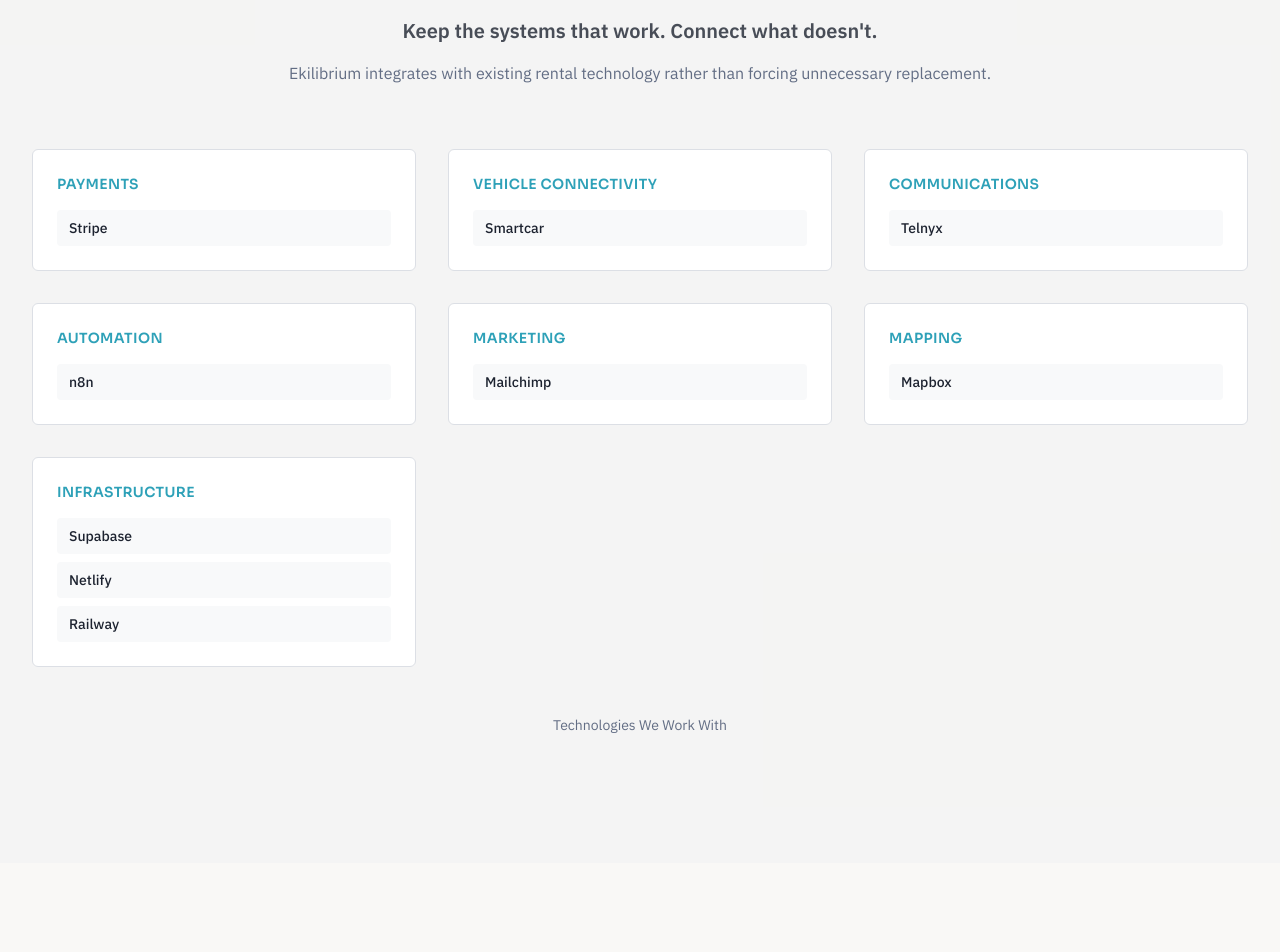
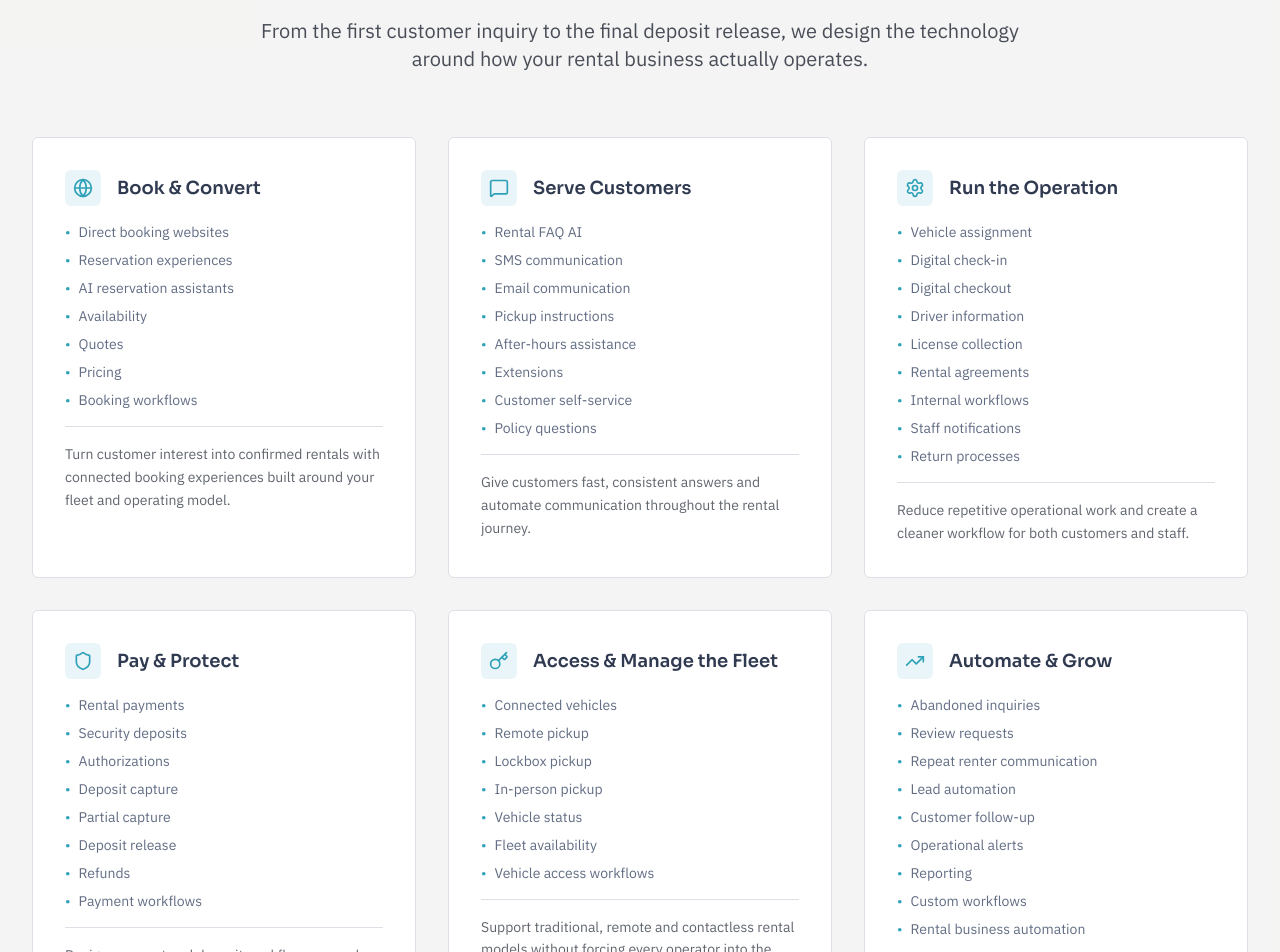
Before and after one commit to EkilibriumTechnologies/Ekilibrium-Technologies-Website, a Next.js app: page / in a window 1280 px wide. Shown: the part 6560-7512 px from the top of the page. Built offline with nearby package versions, Linux system fonts and the light colour scheme.

Commit message:
feat(ui): update operational capabilities section

```diff
--- a/src/components/home/IntegrationsSection.tsx
+++ b/src/components/home/IntegrationsSection.tsx
@@ -1,12 +1,98 @@
+import { Button } from "@/components/ui/button";
+import { Globe, MessageSquare, Settings, Shield, Key, TrendingUp } from "lucide-react";
+
 export function IntegrationsSection() {
-  const categories = [
-    { name: "Payments", techs: ["Stripe"] },
-    { name: "Vehicle Connectivity", techs: ["Smartcar"] },
-    { name: "Communications", techs: ["Telnyx"] },
-    { name: "Automation", techs: ["n8n"] },
-    { name: "Marketing", techs: ["Mailchimp"] },
-    { name: "Mapping", techs: ["Mapbox"] },
-    { name: "Infrastructure", techs: ["Supabase", "Netlify", "Railway"] },
+  const capabilities = [
+    {
+      icon: Globe,
+      title: "Book & Convert",
+      areas: [
+        "Direct booking websites",
+        "Reservation experiences",
+        "AI reservation assistants",
+        "Availability",
+        "Quotes",
+        "Pricing",
+        "Booking workflows",
+      ],
+      description: "Turn customer interest into confirmed rentals with connected booking experiences built around your fleet and operating model.",
+    },
+    {
+      icon: MessageSquare,
+      title: "Serve Customers",
+      areas: [
+        "Rental FAQ AI",
+        "SMS communication",
+        "Email communication",
+        "Pickup instructions",
+        "After-hours assistance",
+        "Extensions",
+        "Customer self-service",
+        "Policy questions",
+      ],
+      description: "Give customers fast, consistent answers and automate communication throughout the rental journey.",
+    },
+    {
+      icon: Settings,
+      title: "Run the Operation",
+      areas: [
+        "Vehicle assignment",
+        "Digital check-in",
+        "Digital checkout",
+        "Driver information",
+        "License collection",
+        "Rental agreements",
+        "Internal workflows",
+        "Staff notifications",
+        "Return processes",
+      ],
+      description: "Reduce repetitive operational work and create a cleaner workflow for both customers and staff.",
+    },
+    {
+      icon: Shield,
+      title: "Pay & Protect",
+      areas: [
+        "Rental payments",
+        "Security deposits",
+        "Authorizations",
+        "Deposit capture",
+        "Partial capture",
+        "Deposit release",
+        "Refunds",
+        "Payment workflows",
+      ],
+      description: "Design payment and deposit workflows around the way the rental business actually operates.",
+    },
+    {
+      icon: Key,
+      title: "Access & Manage the Fleet",
+      areas: [
+        "Connected vehicles",
+        "Remote pickup",
+        "Lockbox pickup",
+        "In-person pickup",
+        "Vehicle status",
+        "Fleet availability",
+        "Vehicle access workflows",
+      ],
+      description: "Support traditional, remote and contactless rental models without forcing every operator into the same process.",
+    },
+    {
+      icon: TrendingUp,
+      title: "Automate & Grow",
+      areas: [
+        "Abandoned inquiries",
+        "Review requests",
+        "Repeat renter communication",
+        "Lead automation",
+        "Customer follow-up",
+        "Operational alerts",
+        "Reporting",
+        "Custom workflows",
+        "Rental business automation",
+      ],
+      description: "Automate repetitive work while creating better visibility and more opportunities to recover and retain customers.",
+    },
   ];
 
   return (
@@ -14,40 +100,60 @@
       <div className="container">
         <div className="max-w-3xl mx-auto text-center mb-16">
           <h2 className="text-3xl md:text-4xl lg:text-5xl font-heading font-bold text-primary mb-6">
-            Connect the Tools Your Rental Business Already Uses.
+            One Partner Across Your Rental Operation.
           </h2>
-          <p className="text-xl font-semibold text-foreground/80 mb-4">
-            Keep the systems that work. Connect what doesn't.
-          </p>
-          <p className="text-base text-muted-foreground">
-            Ekilibrium integrates with existing rental technology rather than forcing unnecessary replacement.
+          <p className="text-lg md:text-xl text-foreground/80">
+            From the first customer inquiry to the final deposit release, we design the technology around how your rental business actually operates.
           </p>
         </div>
 
-        <div className="grid md:grid-cols-2 lg:grid-cols-3 gap-8 mb-12">
-          {categories.map((category, index) => (
-            <div key={index} className="bg-card rounded-lg border border-border p-6">
-              <h3 className="text-sm font-semibold text-accent uppercase tracking-wide mb-4">
-                {category.name}
-              </h3>
-              <div className="space-y-2">
-                {category.techs.map((tech, i) => (
-                  <div
-                    key={i}
-                    className="px-3 py-2 bg-muted/30 rounded text-sm font-medium text-foreground"
-                  >
-                    {tech}
+        <div className="grid md:grid-cols-2 lg:grid-cols-3 gap-8 mb-16">
+          {capabilities.map((capability, index) => {
+            const Icon = capability.icon;
+            return (
+              <div
+                key={index}
+                className="bg-card rounded-lg border border-border p-8 hover:border-accent/30 transition-colors"
+              >
+                <div className="flex items-start gap-4 mb-4">
+                  <div className="p-2 bg-accent/10 rounded-lg">
+                    <Icon className="h-5 w-5 text-accent" />
                   </div>
-                ))}
+                  <h3 className="text-lg font-heading font-semibold text-primary pt-1">
+                    {capability.title}
+                  </h3>
+                </div>
+                <ul className="space-y-2 mb-4 text-sm text-muted-foreground">
+                  {capability.areas.map((area, i) => (
+                    <li key={i} className="flex items-start">
+                      <span className="mr-2 text-accent">•</span>
+                      <span>{area}</span>
+                    </li>
+                  ))}
+                </ul>
+                <p className="text-sm text-foreground/70 leading-relaxed border-t border-border pt-4">
+                  {capability.description}
+                </p>
               </div>
-            </div>
-          ))}
+            );
+          })}
         </div>
 
-        <div className="text-center">
-          <p className="text-sm text-muted-foreground">
-            Technologies We Work With
-          </p>
+        <div className="max-w-3xl mx-auto">
+          <div className="bg-card rounded-lg border border-border p-8 md:p-10">
+            <h3 className="text-2xl md:text-3xl font-heading font-bold text-primary mb-4">
+              Already have software you want to keep?
+            </h3>
+            <p className="text-base md:text-lg text-foreground/80 mb-6">
+              We can work around it, connect it, extend it—or build what's missing.
+            </p>
+            <p className="text-sm md:text-base text-muted-foreground mb-6">
+              Ekilibrium does not require operators to replace their entire technology stack. We can integrate with existing rental systems, automate gaps between systems, create customer-facing experiences, or develop custom rental technology when off-the-shelf software is not enough.
+            </p>
+            <Button size="lg" className="bg-primary hover:bg-primary/90">
+              Discuss Your Rental Operation
+            </Button>
+          </div>
         </div>
       </div>
     </section>
```
